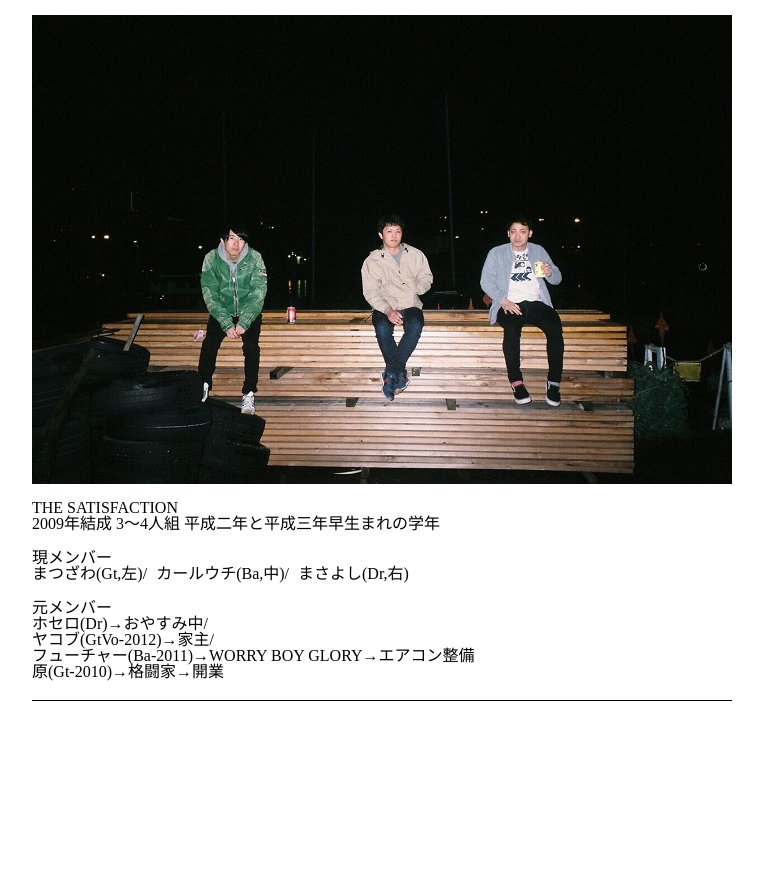
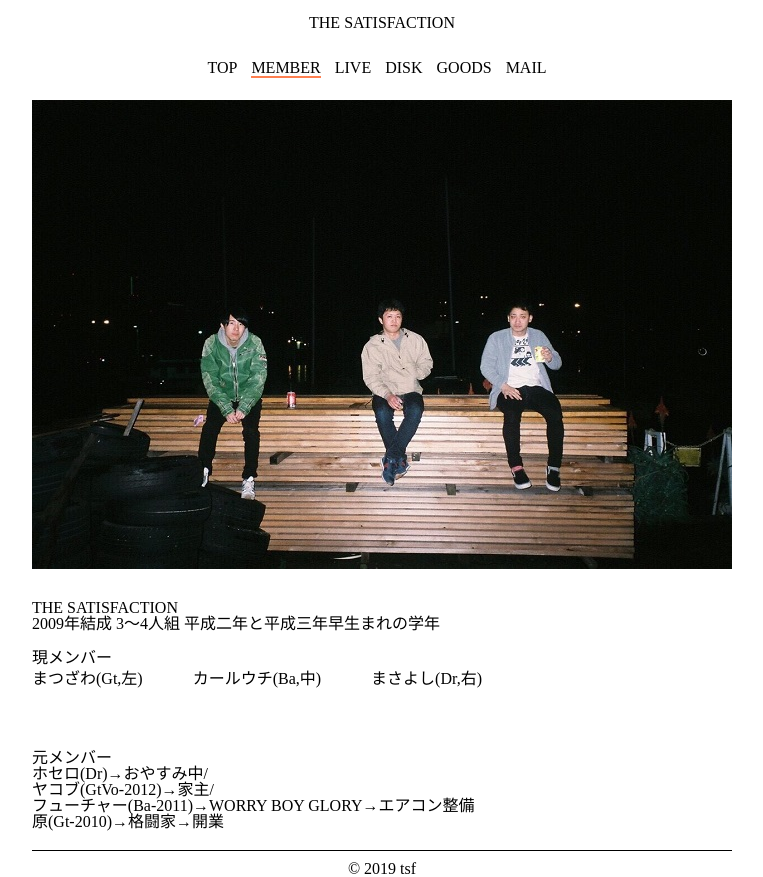
Before and after one commit to ifmmatsumoto/hp, a plain HTML site: page member.html in a window 1280 px wide. Shown: the whole page, without its empty margins (258-1021 px from the left). Before the commit the page ends 800 px from the top, so only its background shows below. Drawn offline with Linux system fonts and the light colour scheme.

Commit message:
メンバーの記事

```diff
--- /dev/null
+++ b/css/common.css
@@ -0,0 +1,7 @@
+
+
+.clearfix::after{
+  content: "";
+  display: block;
+  clear: both;
+}
--- a/css/index.css
+++ b/css/index.css
@@ -29,7 +29,6 @@ a {
 #title {
     grid-row: 1 / 2;
     grid-column: 1 / 2;
-/*    background: #f88;*/
 }
 #menu {
     grid-row: 2 / 3;
@@ -51,4 +50,9 @@ a {
 
 #menu ul {
      text-align: center;
+     margin-top: 10px;
 }
+#title p {
+    margin-top: 15px;
+    text-align: center;
+}
--- a/css/mem.css
+++ b/css/mem.css
@@ -24,30 +24,37 @@ a {
 /* コンテナ */
 #container {
     display: grid;
-    grid-template-rows: 500px 50px 50px 100px;
+    grid-template-rows: 50px 50px 500px 50px 100px 100px;
     grid-template-columns: 700px;
 }
 
 /* アイテム */
+#title {
+    grid-row: 1 / 2;
+    grid-column: 1 / 2;
+}
+#menu {
+    grid-row: 2 / 3;
+    grid-column: 1 / 2;
+}
+
 #top_imige {
-    grid-row: 1 / 2;
-    grid-column: 1 / 3;
-    padding-top: 15px;
+    grid-row: 3 / 4;
+    grid-column: 1 / 2;
 }
 
 #prof {
-    grid-row: 2 / 3;
+    grid-row: 4 / 5;
     grid-column: 1 / 2;
 }
 #mem {
-    grid-row: 3 / 4;
+    grid-row: 5 / 6;
     grid-column: 1 / 2;
 
 }
 #ex-mem {
-    grid-row: 4 / 5;
+    grid-row: 6 / 7;
     grid-column: 1 / 2;
-
 }
 
 #mem ul li {
@@ -55,3 +62,29 @@ a {
     margin-right: 5px;
     font-family: serif;
 }
+
+.mem {
+    float: left;
+    margin-top: 5px;
+    margin-right: 50px
+
+}
+#menu ul li {
+    display: inline-block;
+    margin-right: 10px;
+    font-family: serif;
+}
+#menu ul {
+     text-align: center;
+     margin-top: 10px;
+}
+#title p {
+    margin-top: 15px;
+    text-align: center;
+}
+footer {
+    margin-top: 10px;
+}
+footer p {
+    text-align: center;
+}
--- a/member.html
+++ b/member.html
@@ -3,11 +3,35 @@
 <head>
 <title></title>
 <meta charset="utf-8">
+<link rel="stylesheet" href="css/common.css">
 <link rel="stylesheet" href="css/mem.css">
 <link rel="stylesheet" href="css/reset.css">
 </head>
 <body>
-    <div id="container"> <!-- コンテナ -->
+    <div id="container">
+        <div id="title"><p>THE SATISFACTION</p></div> <!-- アイテム -->
+        <div id="menu">
+            <ul>
+               <li>
+                   <a href="index.html">TOP</a>
+               </li>
+               <li style="border-bottom: 2px solid #ff7f50;">
+                   <a href="member.html">MEMBER</a>
+               </li>
+               <li>
+                   <a href="live.html">LIVE</a>
+               </li>
+               <li>
+                   <a href="disk.html">DISK</a>
+               </li>
+               <li>
+                   <a href="goods.html">GOODS</a>
+               </li>
+               <li>
+                   <a href="mail.html">MAIL</a>
+               </li>
+            </ul>
+        </div>
         <div id="top_imige">
             <img src="img/top.JPG"/>
         </div> <!-- アイテム -->
@@ -17,19 +41,11 @@
             2009年結成 3〜4人組 平成二年と平成三年早生まれの学年
             </p>
         </div>
-        <div id="mem">
-            現メンバー
-            <ul>
-                <li>
-                    <a>まつざわ(Gt,左)</a>/
-                </li>
-                <li>
-                    <a href="http://ihcuorih.tumblr.com/">カールウチ(Ba,中)</a>/
-                </li>
-                <li>
-                    まさよし(Dr,右)
-                </li>
-            </ul>
+        <div id="mem" class="clearfix">
+            <p>現メンバー</p>
+            <div class="mem">まつざわ(Gt,左)</div>
+            <div class="mem">カールウチ(Ba,中)</div>
+            <div class="mem">まさよし(Dr,右) </div>
         </div>
         <div id="ex-mem">
             <ul>
@@ -51,5 +67,9 @@
             </ul>
         </div>
     </div>
+    <footer>
+        <p><small>&copy; 2019 tsf</small></p>
+    </footer>
+
 </body>
 </html>
```
Also changed, not shown: index.html (+3 -2 lines).
